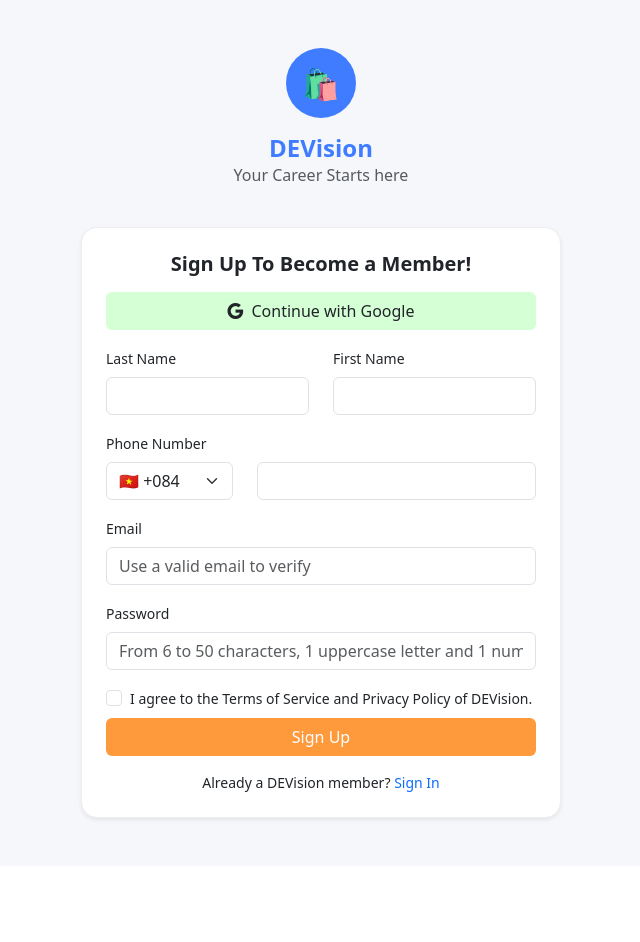
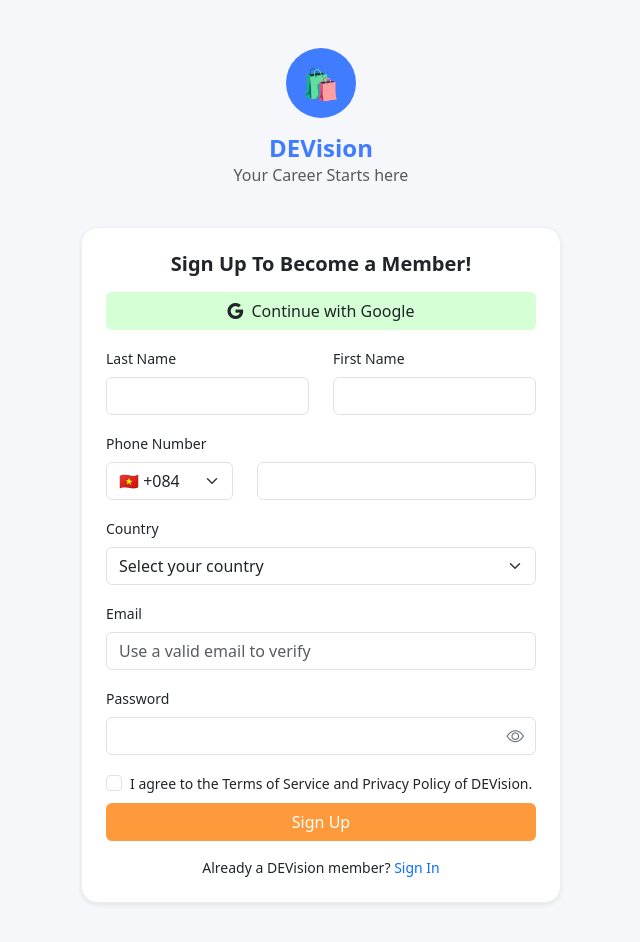
Before and after one commit to isys3461-2025c-samson-devision/Job-Manager, a React (Create React App) app in the folder Samson_JM_M2/Samson_JM_FE/job_manager_fe/: page /signup in a window 1280 px wide. Shown: the top 942 px of the page, without its empty margins (319-959 px from the left). Before the commit the page ends 866 px from the top, so only its background shows below. Built offline with nearby package versions, Linux system fonts and the light colour scheme.

Commit message:
fixed SignUp with full function match requirement

```diff
--- a/Samson_JM_M2/Samson_JM_FE/job_manager_fe/src/modules/auth/pages/SignUpPage.jsx
+++ b/Samson_JM_M2/Samson_JM_FE/job_manager_fe/src/modules/auth/pages/SignUpPage.jsx
@@ -1,10 +1,12 @@
-import React, { useState } from "react";
+import React, { useState, useRef } from "react";
 import { useNavigate } from "react-router-dom";
 import AuthLayout from "../components/AuthLayout";
 import AuthLogo from "../components/AuthLogo";
 
 export default function SignUpPage() {
   const navigate = useNavigate();
+  const passwordInputRef = useRef(null);
+
   const [form, setForm] = useState({
     firstName: "",
     lastName: "",
@@ -12,21 +14,43 @@
     phoneNumber: "",
     email: "",
     password: "",
+    country: "",
     agree: false,
   });
   const [error, setError] = useState("");
+  const [passwordFocused, setPasswordFocused] = useState(false);
+  const [showPassword, setShowPassword] = useState(false);
 
   const handleChange = (field) => (e) => {
-    const value =
-      field === "agree" ? e.target.checked : e.target.value;
+    const value = field === "agree" ? e.target.checked : e.target.value;
     setForm({ ...form, [field]: value });
   };
 
+  const isValidPassword = (pwd) => {
+    const regex =
+      /^(?=.*[A-Z])(?=.*\d)(?=.*[!@#$%^&*()_+\-=[\]{};':"\\|,.<>/?]).{8,50}$/;
+    return regex.test(pwd);
+  };
+
   const handleSubmit = async () => {
-    if (!form.email || !form.password || !form.firstName || !form.lastName) {
+    if (
+      !form.firstName ||
+      !form.lastName ||
+      !form.email ||
+      !form.password ||
+      !form.country
+    ) {
       setError("Please fill in all required fields.");
       return;
     }
+
+    if (!isValidPassword(form.password)) {
+      setError(
+        "Password must be 8–50 characters, with at least 1 uppercase letter, 1 number, and 1 special character."
+      );
+      return;
+    }
+
     if (!form.agree) {
       setError("You must agree to the Terms and Privacy Policy.");
       return;
@@ -34,11 +58,32 @@
 
     try {
       setError("");
-      // call register API here
       console.log("Submit sign up", form);
       // navigate("/signin");
     } catch (e) {
       setError("Sign up failed. Please try again.");
+    }
+  };
+
+  const passwordChecks = {
+    hasMinLength: form.password.length >= 8 && form.password.length <= 50,
+    hasUppercase: /[A-Z]/.test(form.password),
+    hasNumber: /\d/.test(form.password),
+    hasSpecial: /[!@#$%^&*()_+\-=[\]{};':"\\|,.<>/?]/.test(form.password),
+  };
+
+  const renderCheckItem = (ok, text) => (
+    <div className={ok ? "text-success small" : "text-muted small"}>
+      {ok ? "✔" : "•"} {text}
+    </div>
+  );
+
+  const toggleShowPassword = (e) => {
+    // prevent losing focus from input when clicking icon
+    e.preventDefault();
+    setShowPassword((prev) => !prev);
+    if (passwordInputRef.current) {
+      passwordInputRef.current.focus();
     }
   };
 
@@ -105,6 +150,21 @@
         </div>
 
         <div className="mb-3">
+          <label className="form-label small">Country</label>
+          <select
+            className="form-select"
+            value={form.country}
+            onChange={handleChange("country")}
+          >
+            <option value="">Select your country</option>
+            <option value="Vietnam">Vietnam</option>
+            <option value="Singapore">Singapore</option>
+            <option value="Australia">Australia</option>
+            <option value="United States">United States</option>
+          </select>
+        </div>
+
+        <div className="mb-3">
           <label className="form-label small">Email</label>
           <input
             className="form-control"
@@ -115,15 +175,57 @@
           />
         </div>
 
-        <div className="mb-3">
+        <div className="mb-3 position-relative">
           <label className="form-label small">Password</label>
-          <input
-            className="form-control"
-            type="password"
-            placeholder="From 6 to 50 characters, 1 uppercase letter and 1 number"
-            value={form.password}
-            onChange={handleChange("password")}
-          />
+
+          <div className="position-relative">
+            <input
+              ref={passwordInputRef}
+              className="form-control"
+              type={showPassword ? "text" : "password"}
+              placeholder="" // no text inside box
+              value={form.password}
+              onChange={handleChange("password")}
+              onFocus={() => setPasswordFocused(true)}
+              onBlur={() => setPasswordFocused(false)}
+              style={{ paddingRight: "2.5rem" }} // space for eye icon
+            />
+
+            <i
+              className={showPassword ? "bi bi-eye-slash" : "bi bi-eye"}
+              onMouseDown={toggleShowPassword}
+              style={{
+                position: "absolute",
+                right: "0.75rem",
+                top: "50%",
+                transform: "translateY(-50%)",
+                cursor: "pointer",
+                fontSize: "1.1rem",
+                color: "#6c757d",
+              }}
+            />
+          </div>
+
+          {(passwordFocused || form.password.length > 0) && (
+            <div
+              className="mt-1 p-2 rounded-3 shadow-sm bg-light"
+              style={{
+                fontSize: "0.75rem",
+                border: "1px solid #ddd",
+              }}
+            >
+              {renderCheckItem(passwordChecks.hasMinLength, "8–50 characters")}
+              {renderCheckItem(
+                passwordChecks.hasUppercase,
+                "At least 1 uppercase letter"
+              )}
+              {renderCheckItem(passwordChecks.hasNumber, "At least 1 number")}
+              {renderCheckItem(
+                passwordChecks.hasSpecial,
+                "At least 1 special character"
+              )}
+            </div>
+          )}
         </div>
 
         <div className="form-check mb-2">
```
